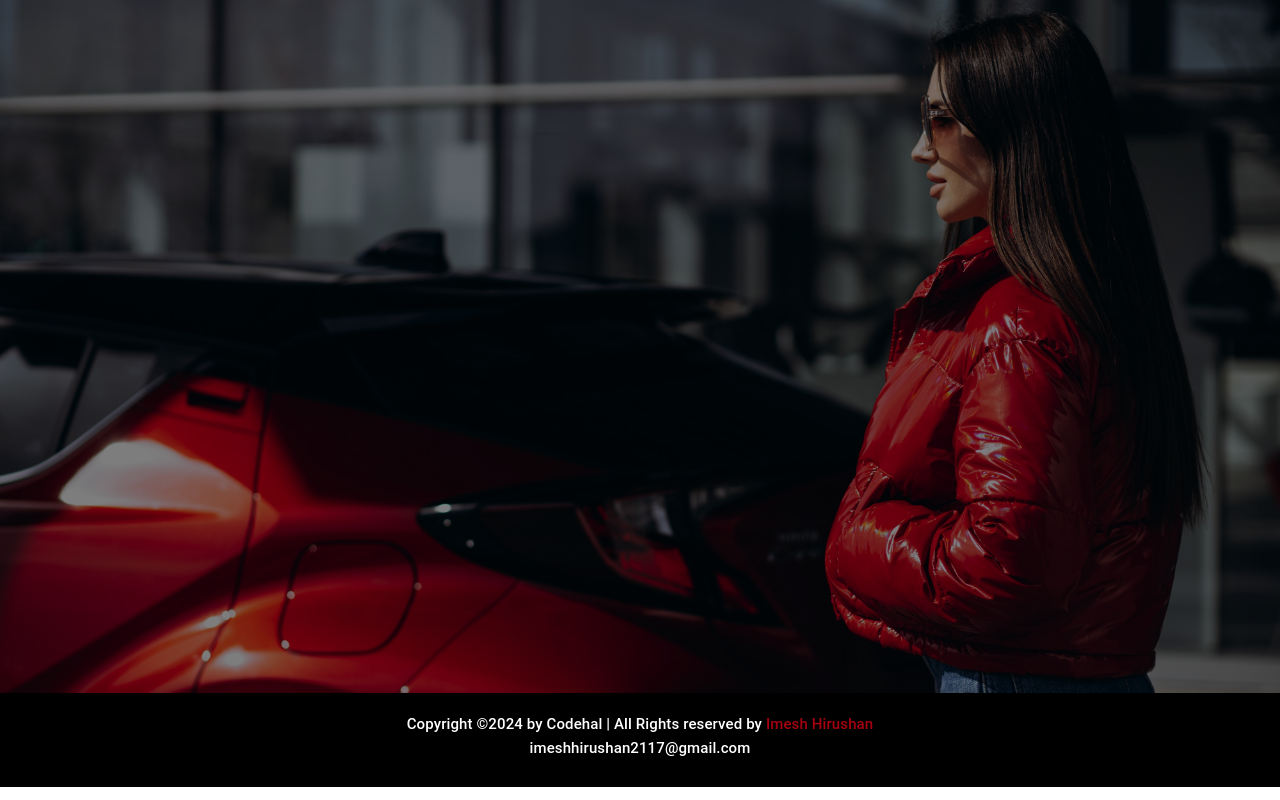
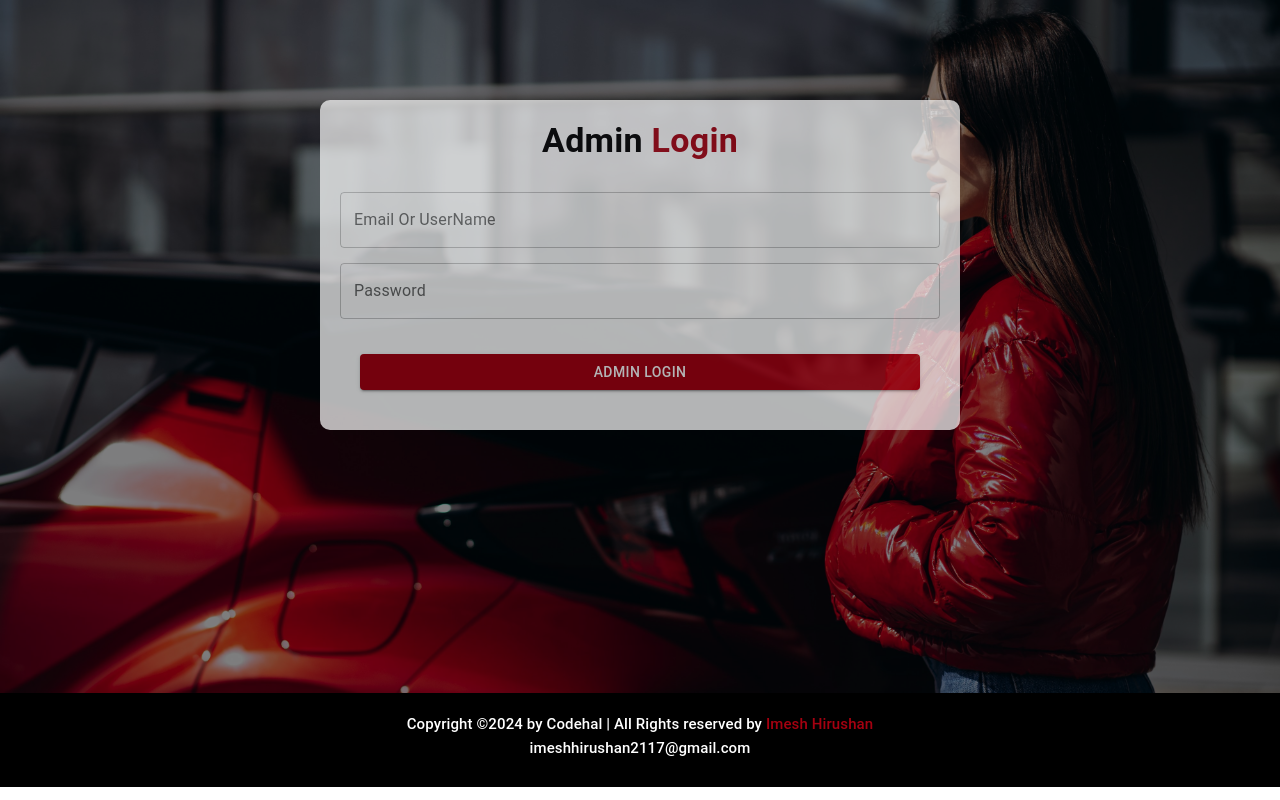
Before and after one commit to imeshhirushan2117/Riyapola_FrontEnd, a React (Vite) app: page /login in a window 1280 px wide. Built offline with nearby package versions, Linux system fonts and the light colour scheme.

Commit message:
admin-login-page-added

```diff
--- a/src/Components/Header/Header.jsx
+++ b/src/Components/Header/Header.jsx
@@ -3,6 +3,11 @@ import './styles.css'
 import { Box ,Typography } from '@mui/material';
 import Button from '../../common/Button/Button';
 export default function Header() {
+
+    const navLoginPage  = () => {
+        console.log("navLoginPage")
+    }
+
     return (
         <div>
             <Box sx={{ height: '70px', width: '100%', background: 'black' }}>
@@ -13,7 +18,7 @@ export default function Header() {
                         </Typography>
                     </Box>
                     <Box sx={{padding:'12px'}}>
-                        <Button name={"LogIn"} width={"120px"} background={'#A50010'} hoverColor={"#800a1e"}/>
+                        <Button name={"LogIn"} width={"120px"} background={'#A50010'} hoverColor={"#800a1e"} onClick={navLoginPage}/>
                     </Box>
                 </Box>
             </Box>
--- a/src/Components/LogInBackgroundImg/LogInBackgroundImg.jsx
+++ b/src/Components/LogInBackgroundImg/LogInBackgroundImg.jsx
@@ -1,15 +1,58 @@
 import React from 'react'
-import { Box } from '@mui/material'
+import { Box, Typography } from '@mui/material'
 import logIn_img from '../../assets/img/logIn.jpg'
 import SecandFooter from '../../common/SecandFooter/SecandFooter'
+import TextInput from '../../common/TextInput/TextInput'
+import Button from '../../common/Button/Button'
 
 export default function LogInBackgroundImg() {
+
+    const loginAdmin  = () => {
+        console.log("adminLogin")
+    }
+
     return (
         <Box>
+            <Box sx={{
+                display: "flex",
+                justifyContent: "center",
+            }}>
+
+
+                <Box sx={{
+                    position: "absolute",
+                    zIndex: "100",
+                    background: "white",
+                    opacity: "70%",
+                    width: "50%",
+                    borderRadius: "10px",
+                    marginTop: "100px",
+                    padding: "20px"
+                }}>
+                    <Box>
+                        <Typography sx={{ fontWeight: "bold", textAlign: "center", paddingBottom: "30px" }} variant="h4" component="h4">
+                            Admin <span style={{ color: "#A50010" }}>Login</span>
+                        </Typography>
+                    </Box>
+
+                    <Box>
+                        <TextInput width={"100%"} label={"Email Or UserName"} type={'email'} onChange={(val) => console.log(val.target.value)} />
+                        <TextInput width={"100%"} label={"Password"} type={'password'} onChange={(val) => console.log(val.target.value)} />
+                    </Box>
+
+                    <Box sx={{padding:"20px"}}>
+                       <Button  name={"Admin LogIn"} width={"100%"} background={'#A50010'} hoverColor={"#800a1e"} onClick={loginAdmin}/>
+                    </Box>
+                </Box>
+
+            </Box>
+
+
+
             <Box sx={{ background: "black" }}>
-                <img style={{ width: "100%", opacity: "50%"}} src={logIn_img} alt="" />
+                <img style={{ width: "100%", opacity: "50%" }} src={logIn_img} alt="" />
             </Box>
-            <SecandFooter/>
+            <SecandFooter />
 
         </Box>
     )
--- a/src/common/Button/Button.jsx
+++ b/src/common/Button/Button.jsx
@@ -3,7 +3,7 @@ import './styles.css'
 import { Box, Button } from '@mui/material'
 import { styled } from '@mui/material/styles';
 
-export default function myButton({name,width,background,hoverColor}) {
+export default function myButton({name,width,background,hoverColor,onClick}) {
 
     const ColorButton = styled(Button)(({ theme }) => ({
         color: theme.palette.getContrastText(background),
@@ -15,7 +15,7 @@ export default function myButton({name,width,background,hoverColor}) {
 
   return (
     <Box>
-        <ColorButton sx={{width:{width}}} variant="contained">{name}</ColorButton>
+        <ColorButton onClick={onClick} sx={{width:{width}}} variant="contained">{name}</ColorButton>
     </Box>
   )
 }
--- /dev/null
+++ b/src/common/TextInput/TextInput.jsx
@@ -0,0 +1,10 @@
+import React from 'react'
+import { Box , TextField  } from '@mui/material'
+
+export default function TextInput({label , width , type , value , onChange}) {
+  return (
+    <Box>
+         <TextField sx={{width ,marginBottom:"15px"}} id="outlined-basic" label={label} variant="outlined" type={type} value={value} onChange={onChange}/>
+    </Box>
+  )
+}
```
